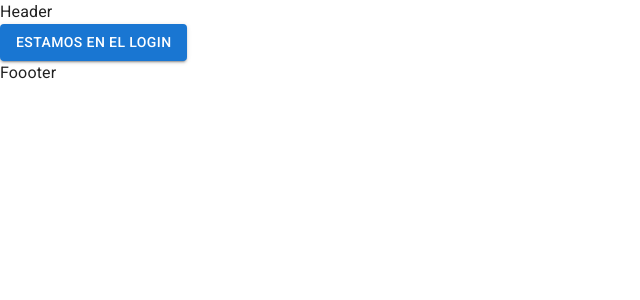
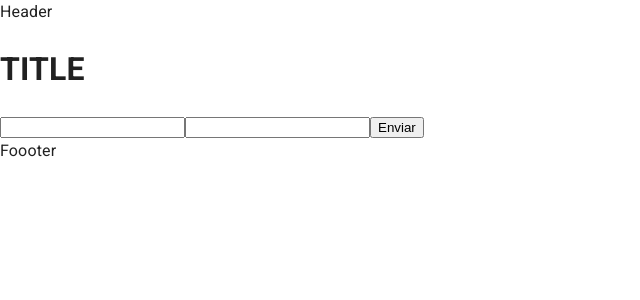
Before and after one commit to FerDR89/eldar-challenge, a React (Vite) app: page / in a window 1280 px wide. Shown: the top 300 px of the page, without its empty margins (0-640 px from the left). Built offline with nearby package versions, Linux system fonts and the light colour scheme.

Commit message:
chore: add mock authentication in home and login

```diff
--- a/src/pages/home /index.tsx
+++ b/src/pages/home /index.tsx
@@ -1,4 +1,14 @@
+import { useAppDispatch } from "../../hooks/useAppDispatch";
+import { logout } from "../../redux/slices/auth";
+
 const Home = () => {
-  return <div>Home</div>;
+  const dispatch = useAppDispatch();
+
+  return (
+    <div>
+      <p>Home</p>
+      <button onClick={() => dispatch(logout())}>Logout</button>
+    </div>
+  );
 };
 export default Home;
--- a/src/pages/login/index.tsx
+++ b/src/pages/login/index.tsx
@@ -1,9 +1,39 @@
-import Button from "@mui/material/Button";
+import { mockedUsers } from "../../api/db";
+import { useNavigate } from "react-router-dom";
+import { useAppDispatch } from "../../hooks/useAppDispatch";
+import { login } from "../../redux/slices/auth";
 
 function Login() {
+  const dispatch = useAppDispatch();
+  const navigate = useNavigate();
+
+  const onSubmit = (e: any) => {
+    e.preventDefault();
+    try {
+      const foundUser = mockedUsers.find(
+        (u) =>
+          u.userName === e.target.userName.value &&
+          u.password === e.target.password.value
+      );
+
+      if (!foundUser) throw new Error("usuario no encontrado");
+
+      dispatch(login({ userId: foundUser.userId }));
+
+      navigate("/");
+    } catch (error) {
+      console.log(error);
+    }
+  };
+
   return (
     <>
-      <Button variant="contained">Estamos en el login</Button>
+      <h1>TITLE</h1>
+      <form onSubmit={onSubmit}>
+        <input type="text" name="userName" />
+        <input type="password" name="password" />
+        <button type="submit">Enviar</button>
+      </form>
     </>
   );
 }
```
